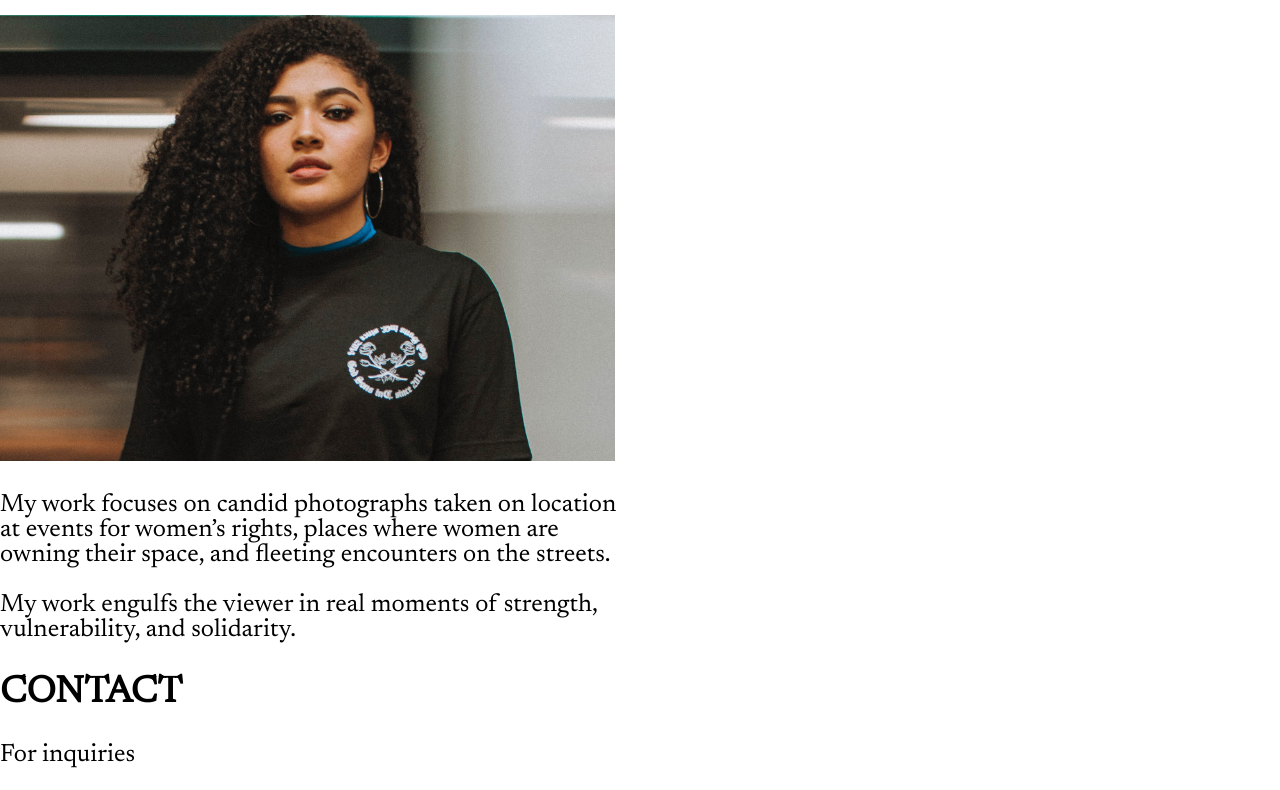
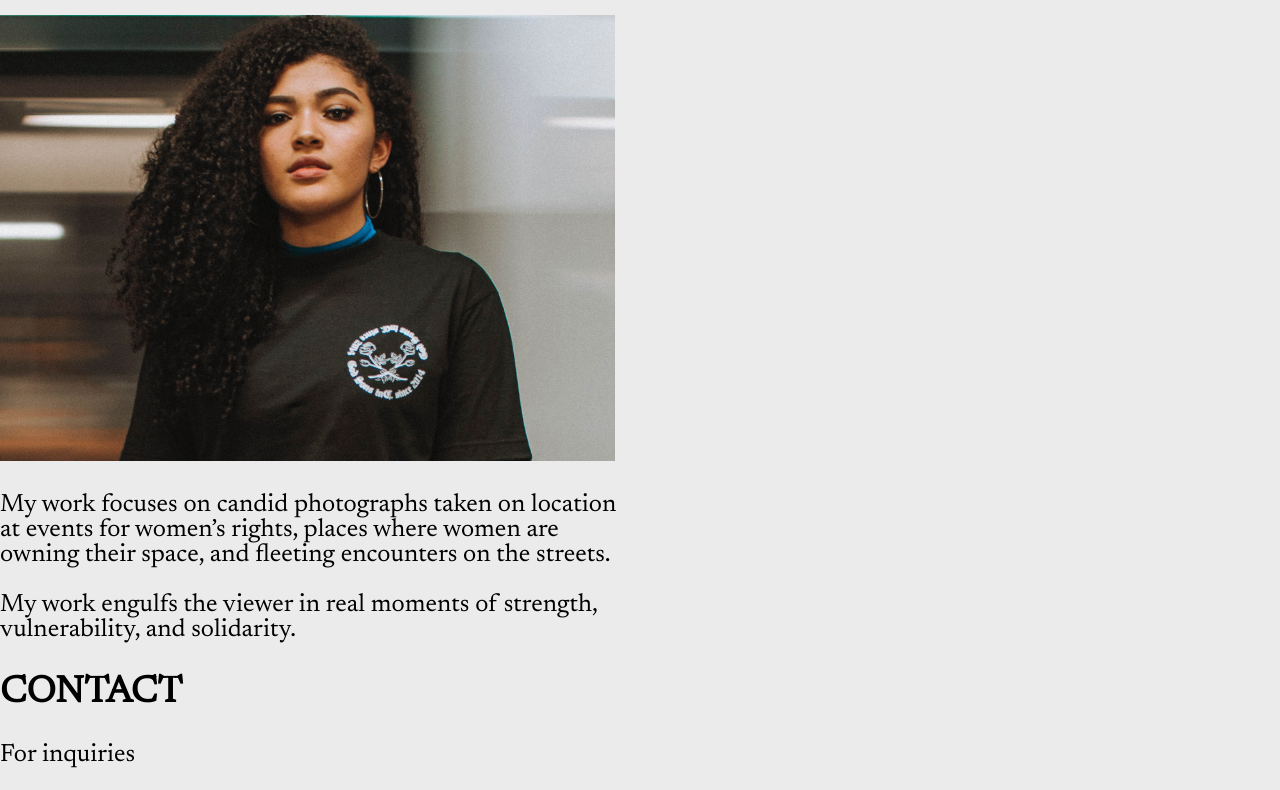
Before and after one commit to elizab-vd/dorothy-delong-portfolio-site, a plain HTML site: page index.html in a window 1280 px wide. Shown: the part 359-1149 px from the top of the page. Drawn offline with Linux system fonts and the light colour scheme.

Commit message:
Added background color

```diff
--- a/css/style.css
+++ b/css/style.css
@@ -8,6 +8,7 @@ html {
 body, html {
 	width: 1366px;
 	height: 100%;
+	background-color: #EBEBEC;
 }
 
 body {
```
